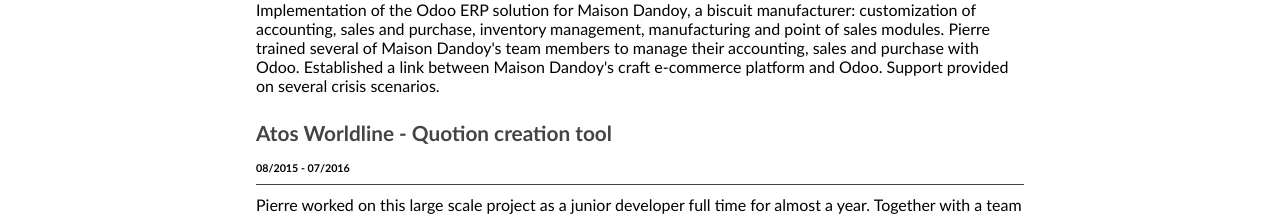
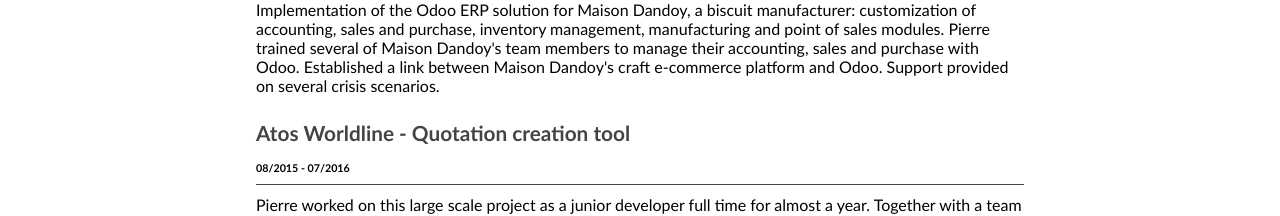
Before and after one commit to PierreFaniel/interactive-resume, a React (Create React App) app: page / in a window 1280 px wide. Shown: the part 4680-4896 px from the top of the page. Built offline with nearby package versions, Linux system fonts and the light colour scheme; the HTML template or start-up script is replaced by a standard one.

Commit message:
Fix typo in project description

```diff
--- a/src/Projects.js
+++ b/src/Projects.js
@@ -66,7 +66,7 @@
                     </div>
                 </div>
                 <div className="project">
-                    <h4>Atos Worldline - Quotion creation tool</h4>
+                    <h4>Atos Worldline - Quotation creation tool</h4>
                     <h6>08/2015 - 07/2016</h6>
                     <div className="project-description">
                         Pierre worked on this large scale project as a junior developer full time for almost a year.
```
